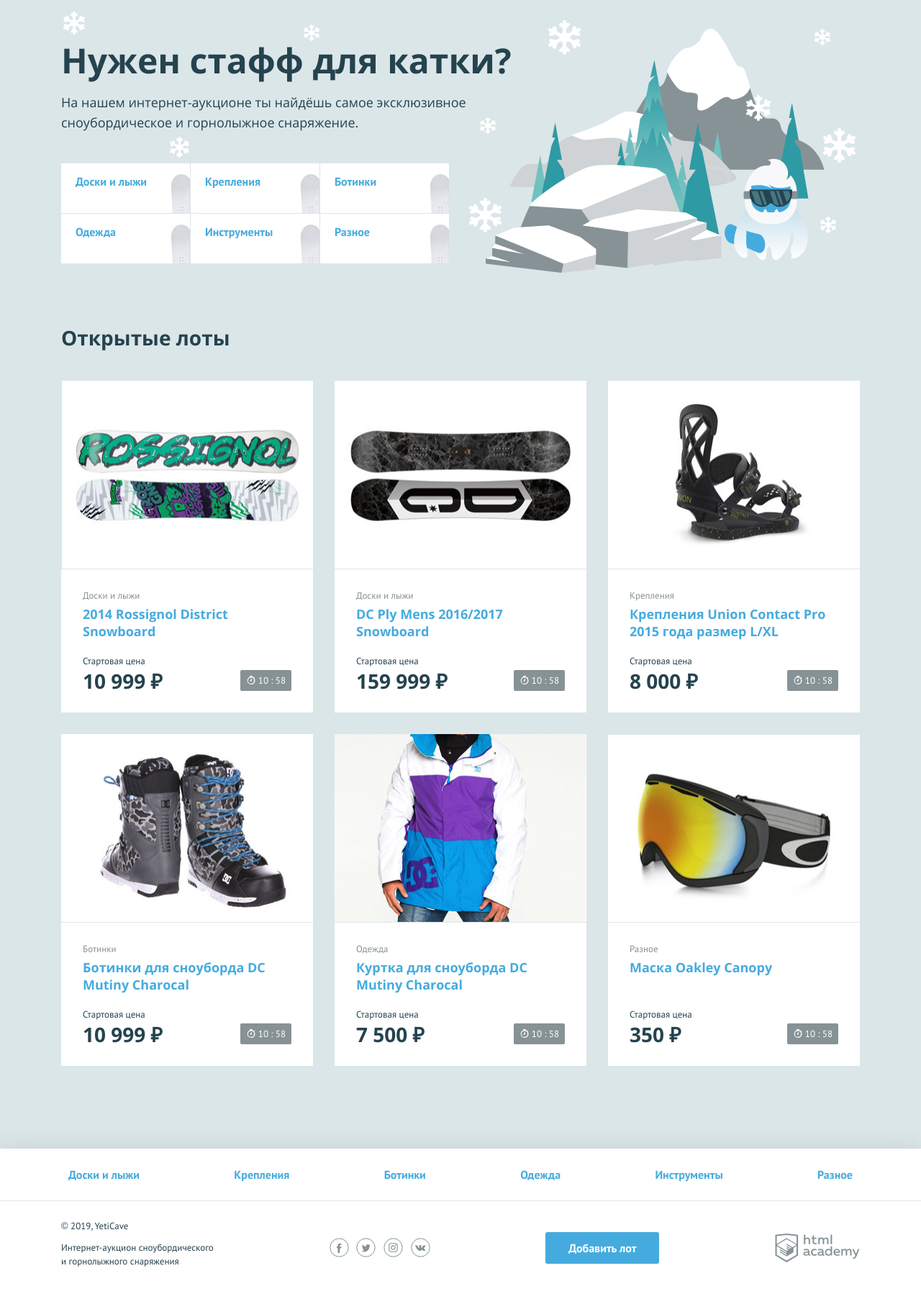
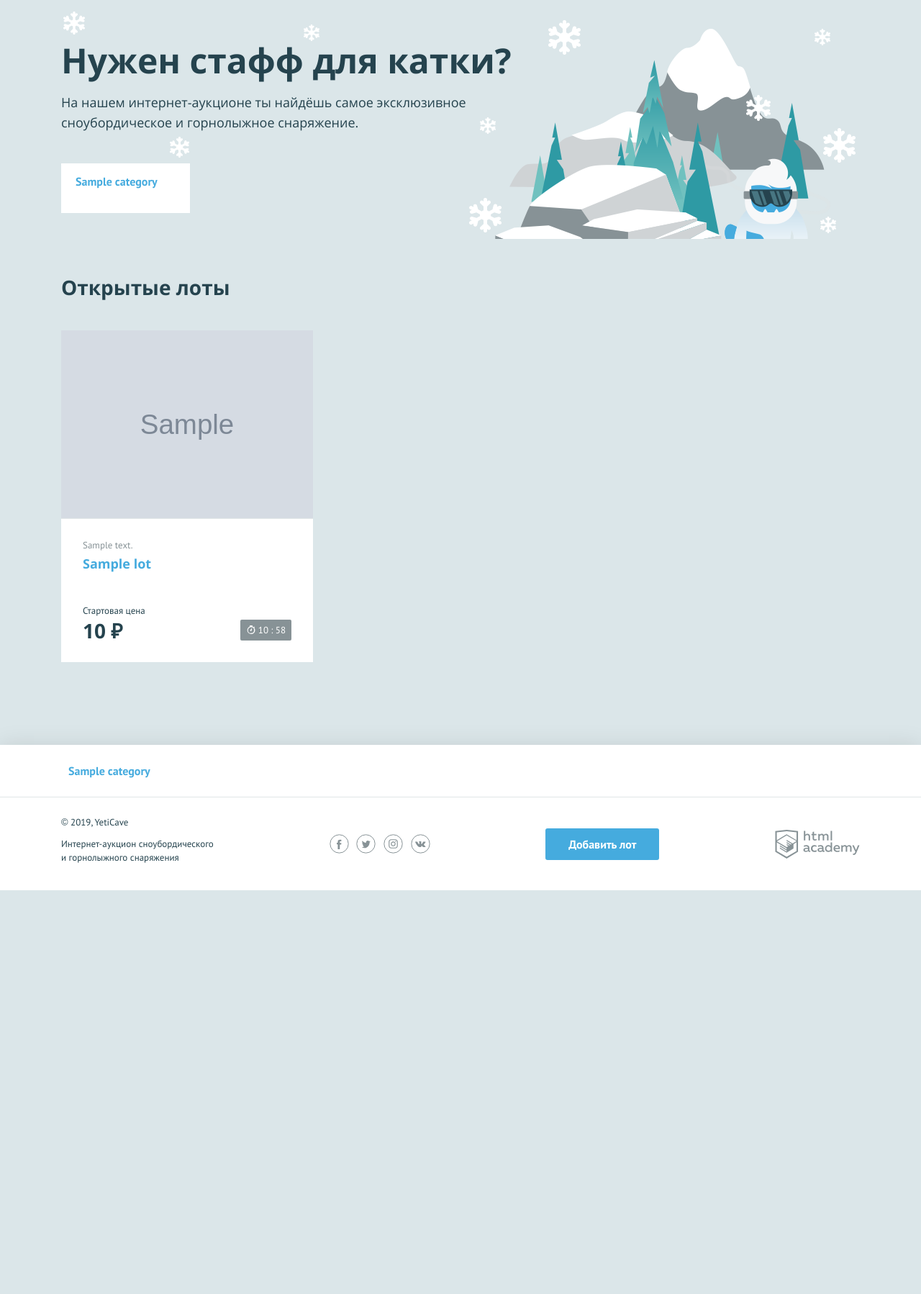
Before and after one commit to AndrewMorozov1994/608825-yeticave-9, a PHP site: page / in a window 1280 px wide. Shown: the part 107-1905 px from the top of the page at 72% size. After the commit the page ends 1344 px from the top, so only its background shows below. Run offline with PHP 8.4, Linux system fonts and the light colour scheme; tables that the repository leaves empty hold one stand-in row (values such as "Sample post"); grey boxes marked "Sample" are stand-in pictures.

Commit message:
запросы

```diff
--- a/index.php
+++ b/index.php
@@ -5,47 +5,6 @@
 $is_auth = rand(0, 1);
 
 $user_name = 'Андрей'; // укажите здесь ваше имя
-
-$categories = ['Доски и лыжи', 'Крепления', 'Ботинки', 'Одежда', 'Инструменты', 'Разное'];
-
-$adverts = [
-    [
-        'title' => '2014 Rossignol District Snowboard',
-        'category' => 'Доски и лыжи',
-        'price' => 10999,
-        'url' => 'img/lot-1.jpg',
-    ],
-    [
-        'title' => 'DC Ply Mens 2016/2017 Snowboard',
-        'category' => 'Доски и лыжи',
-        'price' => 159999,
-        'url' => 'img/lot-2.jpg',
-    ],
-    [
-        'title' => 'Крепления Union Contact Pro 2015 года размер L/XL',
-        'category' => 'Крепления',
-        'price' => 8000,
-        'url' => 'img/lot-3.jpg',
-    ],
-    [
-        'title' => 'Ботинки для сноуборда DC Mutiny Charocal',
-        'category' => 'Ботинки',
-        'price' => 10999,
-        'url' => 'img/lot-4.jpg',
-    ],
-    [
-        'title' => 'Куртка для сноуборда DC Mutiny Charocal',
-        'category' => 'Одежда',
-        'price' => 7500,
-        'url' => 'img/lot-5.jpg',
-    ],
-    [
-        'title' => 'Маска Oakley Canopy',
-        'category' => 'Разное',
-        'price' => 349.1,
-        'url' => 'img/lot-6.jpg',
-    ],
-];
 
 function format_price($input) {
     $output = ceil($input) ;
@@ -67,15 +26,47 @@
     $minutes = floor(($delta - $hours * 3600) / 60);
 
     return "{$hours} : {$minutes}";
-}
+};
 
 function end_sale_time($end_date) {
     return $minutes = (strtotime($end_date) - strtotime('now')) / 60;
-}
+};
+
+function db_fetch_data($link, $sql, $data = []) {
+    $result = [];
+    $stmt = db_get_prepare_stmt($link, $sql, $data);
+    mysqli_stmt_execute($stmt);
+    $res = mysqli_stmt_get_result($stmt);
+    if ($res) {
+    $result = mysqli_fetch_all($res, MYSQLI_ASSOC);
+    }
+    return $result;
+};
+
+$link = mysqli_connect("localhost", "root", "", "yeticave");
+
+mysqli_set_charset($link, "utf8");
+
+if ($link == false) {
+    print("Ошибка подключения: " . mysqli_connect_error());
+} else {
+    // Link up;
+    $sql = "SELECT * FROM category";
+    $categories = db_fetch_data($link, $sql);
+
+    $sql = "SELECT l.name, l.start_price, l.description, l.img_url, c.name AS category_name
+            FROM lot AS l
+            INNER JOIN category AS c ON l.category = c.id
+            WHERE l.end_date > NOW()
+            ORDER BY l.date_creation DESC
+            LIMIT 5";
+    $lots = db_fetch_data($link, $sql);
+};
+
 
 $content = include_template('index.php', [
     'categories' => $categories,
-    'adverts' => $adverts,
+    'lots' => $lots,
 ]);
 
 $layout_content = include_template('layout.php', [
--- a/templates/index.php
+++ b/templates/index.php
@@ -6,8 +6,8 @@
             <!--заполните этот список из массива категорий-->
 
             <? foreach ($categories as $value): ?>
-                <li class="promo__item promo__item--boards">
-                    <a class="promo__link" href="pages/all-lots.html"><?=$value; ?></a>
+                <li class="promo__item promo__item--<?=$value['symbol_code'] ;?>">
+                    <a class="promo__link" href="pages/all-lots.html"><?=$value['name']; ?></a>
                 </li>
             <? endforeach; ?>
 
@@ -20,18 +20,18 @@
         <ul class="lots__list">
             <!--заполните этот список из массива с товарами-->
 
-            <? foreach ($adverts as $value): ?>
+            <? foreach ($lots as $value): ?>
                 <li class="lots__item lot">
                     <div class="lot__image">
-                        <img src=<?=htmlspecialchars($value['url']); ?> width="350" height="260" alt="">
+                        <img src=<?=htmlspecialchars($value['img_url']); ?> width="350" height="260" alt="">
                     </div>
                     <div class="lot__info">
-                        <span class="lot__category"><?=htmlspecialchars($value['category']); ?></span>
-                        <h3 class="lot__title"><a class="text-link" href="pages/lot.html"><?=htmlspecialchars($value['title']); ?></a></h3>
+                        <span class="lot__category"><?=htmlspecialchars($value['description']); ?></span>
+                        <h3 class="lot__title"><a class="text-link" href="pages/lot.html"><?=htmlspecialchars($value['name']); ?></a></h3>
                         <div class="lot__state">
                             <div class="lot__rate">
                                 <span class="lot__amount">Стартовая цена</span>
-                                <span class="lot__cost"><?=format_price($value['price']); ?></span>
+                                <span class="lot__cost"><?=format_price($value['start_price']); ?></span>
                             </div>
                             <div class="lot__timer timer <?=end_sale_time('tomorrow') <= 60 ? "timer--finishing" : ""; ?>">
                                 <?=end_time('tomorrow'); ?>
--- a/templates/layout.php
+++ b/templates/layout.php
@@ -58,7 +58,7 @@
 
             <? foreach ($categories as $value): ?>
                 <li class="nav__item">
-                    <a href="pages/all-lots.html"><?=$value; ?></a>
+                    <a href="pages/all-lots.html"><?=$value['name']; ?></a>
                 </li>
             <? endforeach; ?>
 
```
Also changed, not shown: queries.sql (+7 -7 lines).
